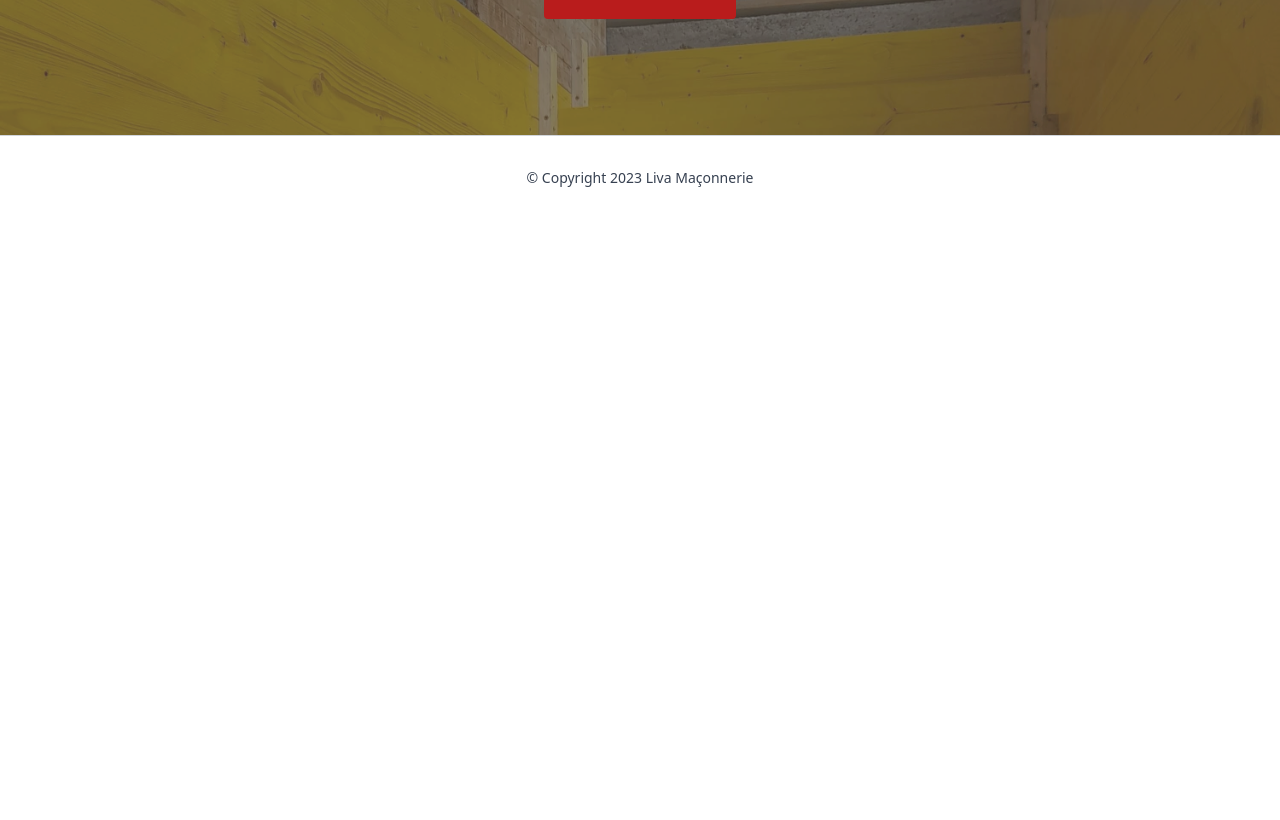
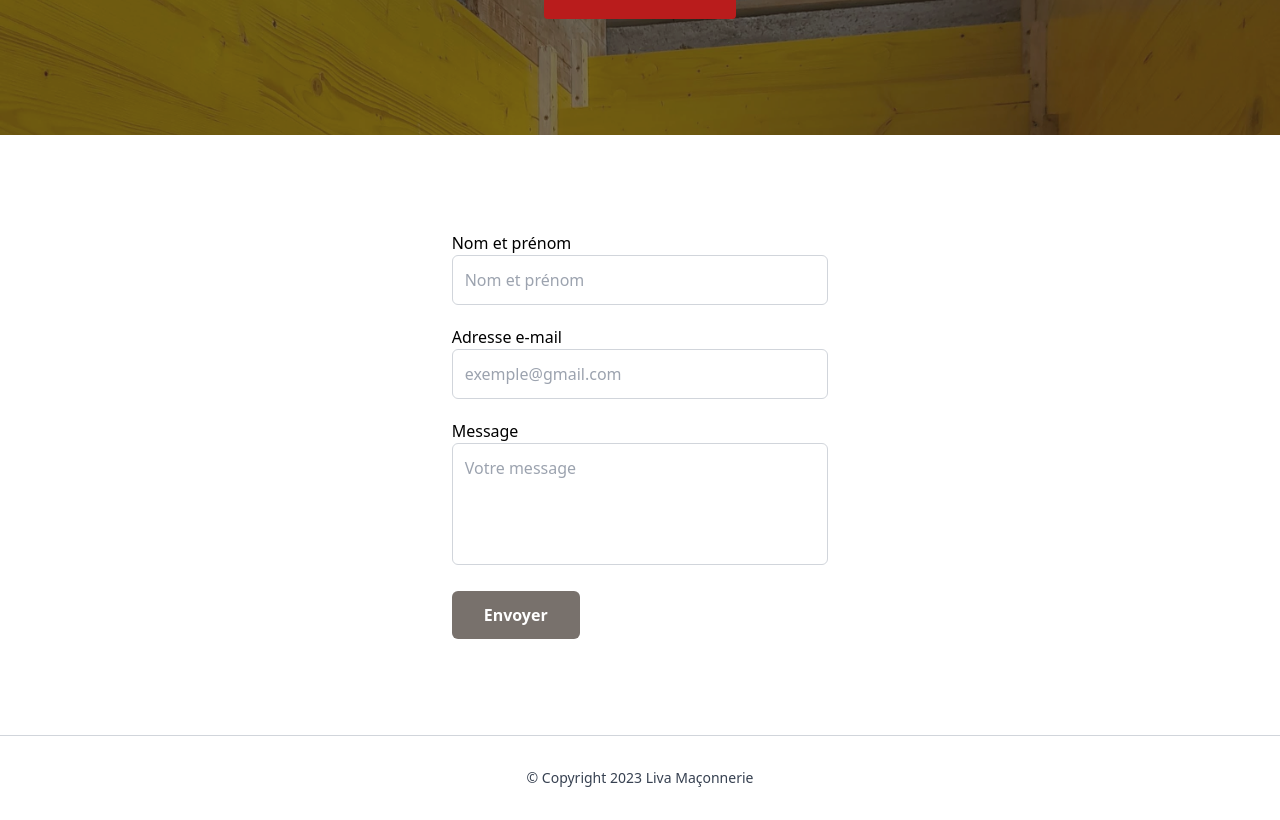
Before and after one commit to jordanlepera/liva, a Next.js app: page / in a window 1280 px wide. Shown: the part 520-1340 px from the top of the page. Before the commit the page ends 800 px from the top, so only its background shows below. Built offline with nearby package versions, Linux system fonts and the light colour scheme.

Commit message:
feat(contact form): create a new contact component integrated in contact and home page
contact component makes use of nodemailer and gmail to send email from customers

```diff
--- /dev/null
+++ b/src/app/api/email/route.ts
@@ -0,0 +1,50 @@
+import { type NextRequest, NextResponse } from 'next/server';
+import nodemailer from 'nodemailer';
+import type Mail from 'nodemailer/lib/mailer';
+
+export async function POST(request: NextRequest) {
+  const { email, name, message } = await request.json();
+
+  const transport = nodemailer.createTransport({
+    service: 'gmail',
+    /*
+      setting service as 'gmail' is same as providing these setings:
+      host: "smtp.gmail.com",
+      port: 465,
+      secure: true
+      If you want to use a different email provider other than gmail, you need to provide these manually.
+      Or you can go use these well known services and their settings at
+      https://github.com/nodemailer/nodemailer/blob/master/lib/well-known/services.json
+  */
+    auth: {
+      user: process.env.MY_EMAIL,
+      pass: process.env.MY_PASSWORD,
+    },
+  });
+
+  const mailOptions: Mail.Options = {
+    from: process.env.MY_EMAIL,
+    to: process.env.MY_EMAIL,
+    // cc: email, (uncomment this line if you want to send a copy to the sender)
+    subject: `livamaconnerie.fr - ${name} (${email})`,
+    text: message,
+  };
+
+  const sendMailPromise = () =>
+    new Promise<string>((resolve, reject) => {
+      transport.sendMail(mailOptions, (err) => {
+        if (!err) {
+          resolve('Email sent');
+        } else {
+          reject(err.message);
+        }
+      });
+    });
+
+  try {
+    await sendMailPromise();
+    return NextResponse.json({ message: 'Email sent' });
+  } catch (err) {
+    return NextResponse.json({ error: err }, { status: 500 });
+  }
+}
--- /dev/null
+++ b/src/components/contact/Contact.tsx
@@ -0,0 +1,78 @@
+'use client';
+
+import type { FC } from 'react';
+import { useForm } from 'react-hook-form';
+
+import { sendEmail } from '@/lib/send-email';
+
+export type FormData = {
+  name: string;
+  email: string;
+  message: string;
+};
+
+const Contact: FC = () => {
+  const { register, handleSubmit } = useForm<FormData>();
+
+  function onSubmit(data: FormData) {
+    sendEmail(data);
+  }
+
+  return (
+    <form onSubmit={handleSubmit(onSubmit)}>
+      <div className="mb-5">
+        <label
+          htmlFor="name"
+          className="mb-3 block text-base font-medium text-black"
+          inputMode="text"
+        >
+          Nom et prénom
+          <input
+            type="text"
+            placeholder="Nom et prénom"
+            className="w-full rounded-md border border-gray-300 bg-white p-3 text-base font-medium text-gray-700 outline-none focus:border-stone-500 focus:shadow-md"
+            {...register('name', { required: true })}
+          />
+        </label>
+      </div>
+      <div className="mb-5">
+        <label
+          htmlFor="email"
+          className="mb-3 block text-base font-medium text-black"
+        >
+          Adresse e-mail
+          <input
+            type="email"
+            placeholder="exemple@gmail.com"
+            className="w-full rounded-md border border-gray-300 bg-white p-3 text-base font-medium text-gray-700 outline-none focus:border-stone-500 focus:shadow-md"
+            {...register('email', { required: true })}
+          />
+        </label>
+      </div>
+      <div className="mb-5">
+        <label
+          htmlFor="message"
+          className="mb-3 block text-base font-medium text-black"
+        >
+          Message
+          <textarea
+            rows={4}
+            placeholder="Votre message"
+            className="w-full resize-none rounded-md border border-gray-300 bg-white p-3 text-base font-medium text-gray-700 outline-none focus:border-stone-500 focus:shadow-md"
+            {...register('message', { required: true })}
+          />
+        </label>
+      </div>
+      <div>
+        <button
+          type="submit"
+          className="hover:shadow-form rounded-md bg-stone-500 px-8 py-3 text-base font-semibold text-white outline-none"
+        >
+          Envoyer
+        </button>
+      </div>
+    </form>
+  );
+};
+
+export default Contact;
--- /dev/null
+++ b/src/lib/send-email.ts
@@ -0,0 +1,17 @@
+import type { FormData } from '@/components/contact/Contact';
+
+export function sendEmail(data: FormData) {
+  const apiEndpoint = '/api/email';
+
+  fetch(apiEndpoint, {
+    method: 'POST',
+    body: JSON.stringify(data),
+  })
+    .then((res) => res.json())
+    .then((response) => {
+      alert(response.message);
+    })
+    .catch((err) => {
+      alert(err);
+    });
+}
--- a/src/pages/contact.tsx
+++ b/src/pages/contact.tsx
@@ -1,7 +1,8 @@
+import Contact from '@/components/contact/Contact';
 import { Meta } from '@/layouts/Meta';
 import { Main } from '@/templates/Main';
 
-const Contact = () => (
+const ContactPage = () => (
   <Main
     meta={<Meta title="Contactez nous" description="Formulaire de contact" />}
   >
@@ -9,9 +10,11 @@
       <h1 className="w-full text-center text-xl font-bold md:text-4xl">
         Contactez nous
       </h1>
-      TO DO
+      <main className="flex flex-col items-center justify-center bg-white p-24">
+        <Contact />
+      </main>
     </div>
   </Main>
 );
 
-export default Contact;
+export default ContactPage;
--- a/src/pages/index.tsx
+++ b/src/pages/index.tsx
@@ -1,3 +1,4 @@
+import Contact from '@/components/contact/Contact';
 import { Hero } from '@/components/hero/Hero';
 import { Meta } from '@/layouts/Meta';
 import { Main } from '@/templates/Main';
@@ -12,6 +13,9 @@
     }
   >
     <Hero />
+    <main className="flex flex-col items-center justify-center bg-white p-24">
+      <Contact />
+    </main>
   </Main>
 );
 
```
